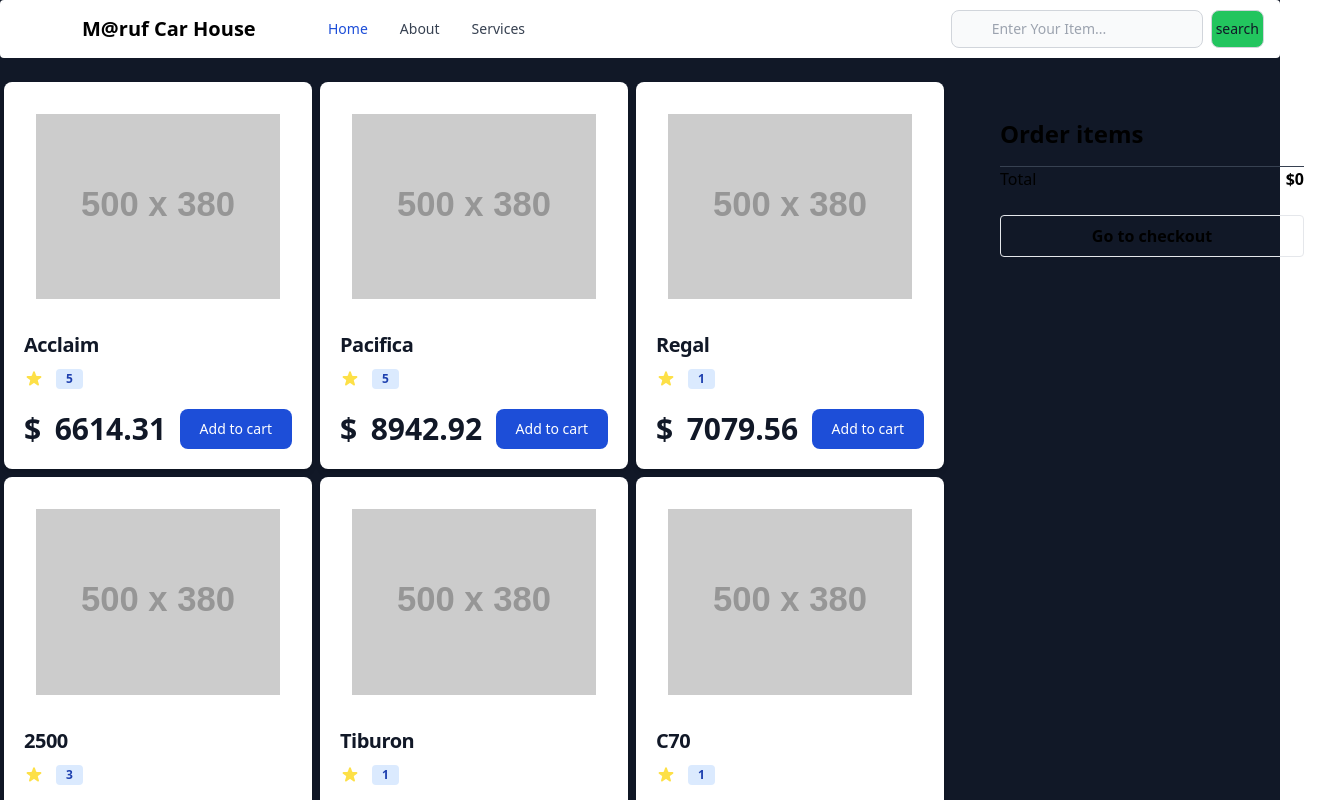
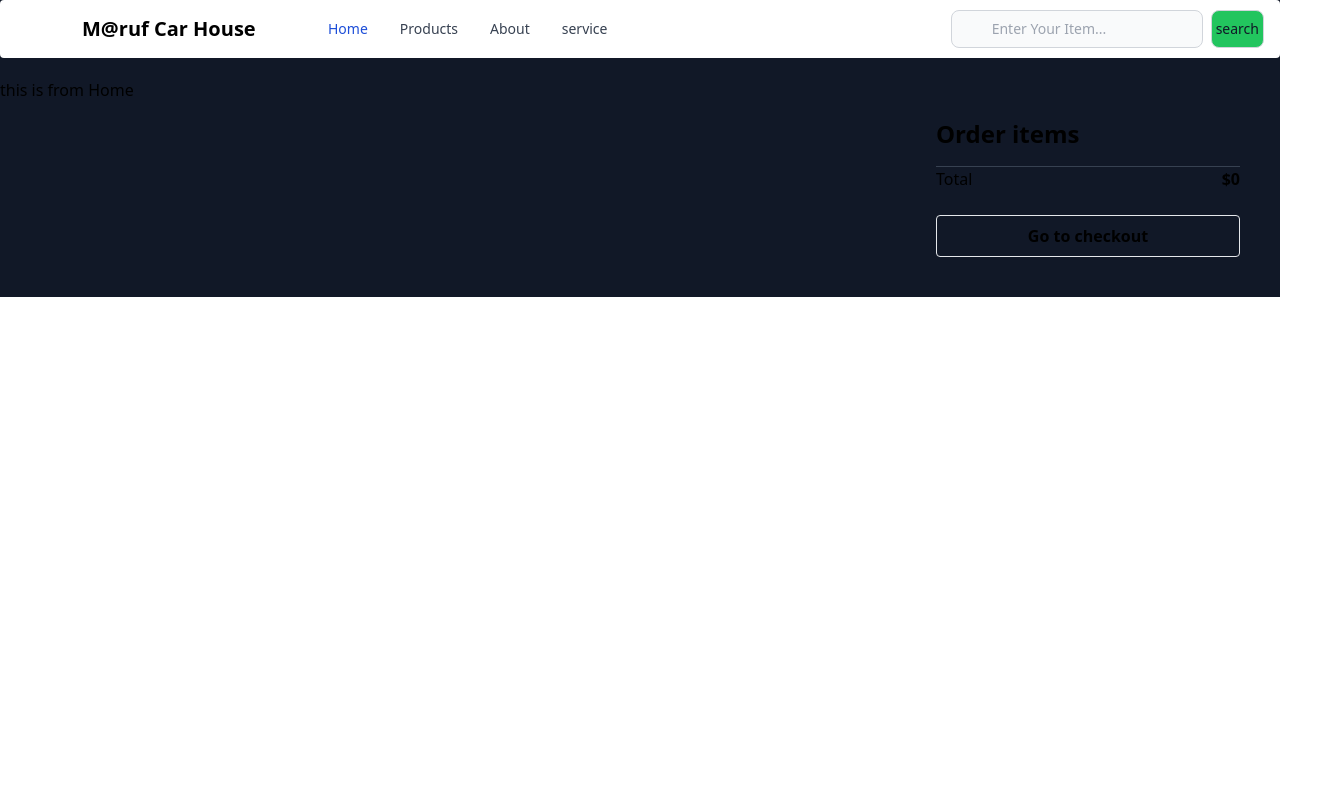
Before and after one commit to maruf-ruet15/vue_cart, a Vue app: page / in a window 1280 px wide. Shown: the top 800 px of the page, 1344 px wide, since content can reach past the window. Built offline with nearby package versions, Linux system fonts and the light colour scheme.

Commit message:
views are added

```diff
--- a/package.json
+++ b/package.json
@@ -8,7 +8,8 @@
   },
   "dependencies": {
     "@vue/composition-api": "^1.4.6",
-    "vue": "^2.6.14"
+    "vue": "^2.6.14",
+    "vue-router": "^2.8.1"
   },
   "devDependencies": {
     "@vitejs/plugin-legacy": "^1.7.1",
--- a/src/App.vue
+++ b/src/App.vue
@@ -1,53 +1,64 @@
 <script default>
 import cart from "./components/cart.vue";
-import products from "./components/producs.vue";
+import products from "./components/views/products.vue";
 import navbar from "./components/navbar.vue";
 import data from "./data.js";
-import Producs from './components/producs.vue';
+// import Producs from "./components/views/products.vue";
 
 export default {
   components: {
     cart,
     products,
     navbar,
-    Producs,
+    // Producs,
   },
-  data(){
-    return{
-      items : [],
-      cart : []
-    }
+  data() {
+    return {
+      items: [],
+      cart: [],
+    };
   },
   mounted() {
     // console.log(data)
-    this.items = data
+    this.items = data;
   },
   methods: {
-    search(keyword){
-     this.items = data.filter(item =>{
-        return item.title.toLowerCase().indexOf(keyword.toLowerCase()) != -1
-      })
+    search(keyword) {
+      this.items = data.filter((item) => {
+        return item.title.toLowerCase().indexOf(keyword.toLowerCase()) != -1;
+      });
     },
-    addCartItem(item){
-      this.cart.push(item)
+    addCartItem(item) {
+      this.cart.push(item);
     },
-    deleteCartItem(index){
-      this.cart.splice(index,1)
-    }
-  }
+    deleteCartItem(index) {
+      this.cart.splice(index, 1);
+    },
+  },
 };
 </script>
 
 <template>
   <div id="app container mx-auto" class="bg-gray-900">
+
+    <!-- <router-link :to="{ path: '/about/1' }">About 1</router-link>
+    <router-link :to="{ path: '/about/2' }">About 2</router-link>
+    <router-link :to="{ path: '/about/3' }">About 3</router-link>
+    <router-link :to="{ path: '/service' }">service</router-link> -->
+    <!-- <router-view></router-view> -->
+
     <div>
-      <navbar @search="search" ></navbar>
-
+      <navbar @search="search"></navbar>
     </div>
-    <section class="container">
+    <section class="">
       <div class="container flex mx-auto mt-5">
-        <producs @newItemAdded="addCartItem" :items = "items"></producs>
-        <cart @itemDeleted="deleteCartItem" :items ="cart"></cart>
+        <div class="w-3/4">
+          <!-- <producs class="w-7/8" @newItemAdded="addCartItem" :items="items"></producs> -->
+        <router-view></router-view>
+        </div>
+        <div>
+          <cart class="w-1/8" @itemDeleted="deleteCartItem" :items="cart"></cart>
+        </div>
 
       </div>
     </section>
--- a/src/components/cart.vue
+++ b/src/components/cart.vue
@@ -19,7 +19,7 @@ export default {
 </script>
 
 <template>
-  <div class="cart w-1/4 ml-3">
+  <div class="cart ml-3">
     <div
       class="container flex flex-col max-w-md p-6 space-y-4 divide-y sm:w-96 sm:p-10 divide-gray-700 dark:bg-gray-900 dark:text-gray-100"
     >
@@ -52,37 +52,6 @@ export default {
           Go to checkout
         </button>
       </div>
-      <!-- <div class="pt-4 space-y-2">
-              <div>
-                <div class="flex justify-between">
-                  <span>Subtotal</span>
-                  <span>$21.50</span>
-                </div>
-              </div>
-              <div class="flex justify-between">
-                <span>Discount</span>
-                <span>-$4.30</span>
-              </div>
-            </div>
-            <div class="pt-4 space-y-2">
-              <div class="flex justify-between">
-                <span>Service fee</span>
-                <span>$0.50</span>
-              </div>
-              <div class="flex flex-col">
-                <div class="flex justify-between">
-                  <span>Delivery fee</span>
-                  <span>$4.00</span>
-                </div>
-                <a
-                  rel="noopener noreferrer"
-                  href="#"
-                  class="text-xs hover:underline dark:text-violet-400"
-                  >How do our fees work?</a
-                >
-              </div> -->
-
-      <!-- </div> -->
     </div>
   </div>
 </template>
--- a/src/components/navbar.vue
+++ b/src/components/navbar.vue
@@ -43,21 +43,30 @@ export default {
                 href="#"
                 class="block py-2 pr-4 pl-3 text-white bg-blue-700 rounded md:bg-transparent md:text-blue-700 md:p-0 dark:text-white"
                 aria-current="page"
-                >Home</a
+                ><router-link :to="{ path: '/' }">Home</router-link></a
               >
             </li>
             <li>
               <a
                 href="#"
                 class="block py-2 pr-4 pl-3 text-gray-700 border-b border-gray-100 hover:bg-gray-50 md:hover:bg-transparent md:border-0 md:hover:text-blue-700 md:p-0 md:dark:hover:text-white dark:text-gray-400 dark:hover:bg-gray-700 dark:hover:text-white md:dark:hover:bg-transparent dark:border-gray-700"
-                >About</a
+                ><router-link :to="{ path: '/products' }">Products</router-link></a
+              >
+            </li>
+            <li>
+              <a
+                href="#"
+                class="block py-2 pr-4 pl-3 text-gray-700 border-b border-gray-100 hover:bg-gray-50 md:hover:bg-transparent md:border-0 md:hover:text-blue-700 md:p-0 md:dark:hover:text-white dark:text-gray-400 dark:hover:bg-gray-700 dark:hover:text-white md:dark:hover:bg-transparent dark:border-gray-700"
+                ><router-link :to="{ path: '/about' }">About</router-link></a
               >
             </li>
             <li>
               <a
                 href="#"
                 class="block py-2 pr-4 pl-3 text-gray-700 border-b border-gray-100 hover:bg-gray-50 md:hover:bg-transparent md:border-0 md:hover:text-blue-700 md:p-0 dark:text-gray-400 md:dark:hover:text-white dark:hover:bg-gray-700 dark:hover:text-white md:dark:hover:bg-transparent dark:border-gray-700"
-                >Services</a
+                ><router-link :to="{ path: '/service' }"
+                  >service</router-link
+                ></a
               >
             </li>
           </ul>
--- /dev/null
+++ b/src/components/views/about.vue
@@ -0,0 +1,11 @@
+<script default>
+
+</script>
+
+<template>
+<!-- <h1>about number {{$route.params.id}}</h1> -->
+<h1>this is out about page</h1>
+</template>
+
+<style>
+</style>
--- /dev/null
+++ b/src/components/views/home.vue
@@ -0,0 +1,10 @@
+<script default>
+
+</script>
+
+<template>
+<h1>this is from Home</h1>
+</template>
+
+<style>
+</style>
--- /dev/null
+++ b/src/components/views/productDetail.vue
@@ -0,0 +1,10 @@
+<script default>
+
+</script>
+
+<template>
+<h1>Here our product detail will show - product id : {{$route.params.id}}</h1>
+</template>
+
+<style>
+</style>
--- a/src/components/producs.vue
+++ b/src/components/views/products.vue
@@ -1,6 +1,11 @@
 <script default>
 export default {
-  props: ["items"],
+  // props: ["items"],
+  data(){
+    return{
+      items: []
+    }
+  },
   methods: {
     addToCart(item){
       this.$emit("newItemAdded",item)
@@ -9,7 +14,7 @@ export default {
 };
 </script>
 <template>
-  <div class="item w-3/4">
+  <div class="item">
     <div class="grid grid-cols-3">
       <div
         v-for="(item, index) in items"
--- /dev/null
+++ b/src/components/views/service.vue
@@ -0,0 +1,11 @@
+<script default>
+
+</script>
+
+<template>
+<h1>this is form service</h1>
+
+</template>
+
+<style>
+</style>
--- a/src/main.js
+++ b/src/main.js
@@ -1,12 +1,16 @@
-import Vue from 'vue'
-import VueCompositionAPI, { createApp, h } from '@vue/composition-api'
-
-import App from './App.vue'
-
-Vue.use(VueCompositionAPI)
-
-const app = createApp({
-  render: () => h(App)
+import Vue from "vue";
+import VueCompositionAPI, { createApp, h } from "@vue/composition-api";
+import App from "./App.vue";
+import VueRouter from 'vue-router'
+Vue.use(VueRouter)
+import { routes } from './router/index'
+const router = new VueRouter({
+  routes
 })
 
-app.mount('#app')
+Vue.use(VueCompositionAPI);
+const app = createApp({
+  router,
+  render: () => h(App),
+});
+app.mount("#app");
```
Also changed, not shown: src/router/index.js (added, +28 -0 lines), 1 other file (tests, documents, lock files or other folders).
